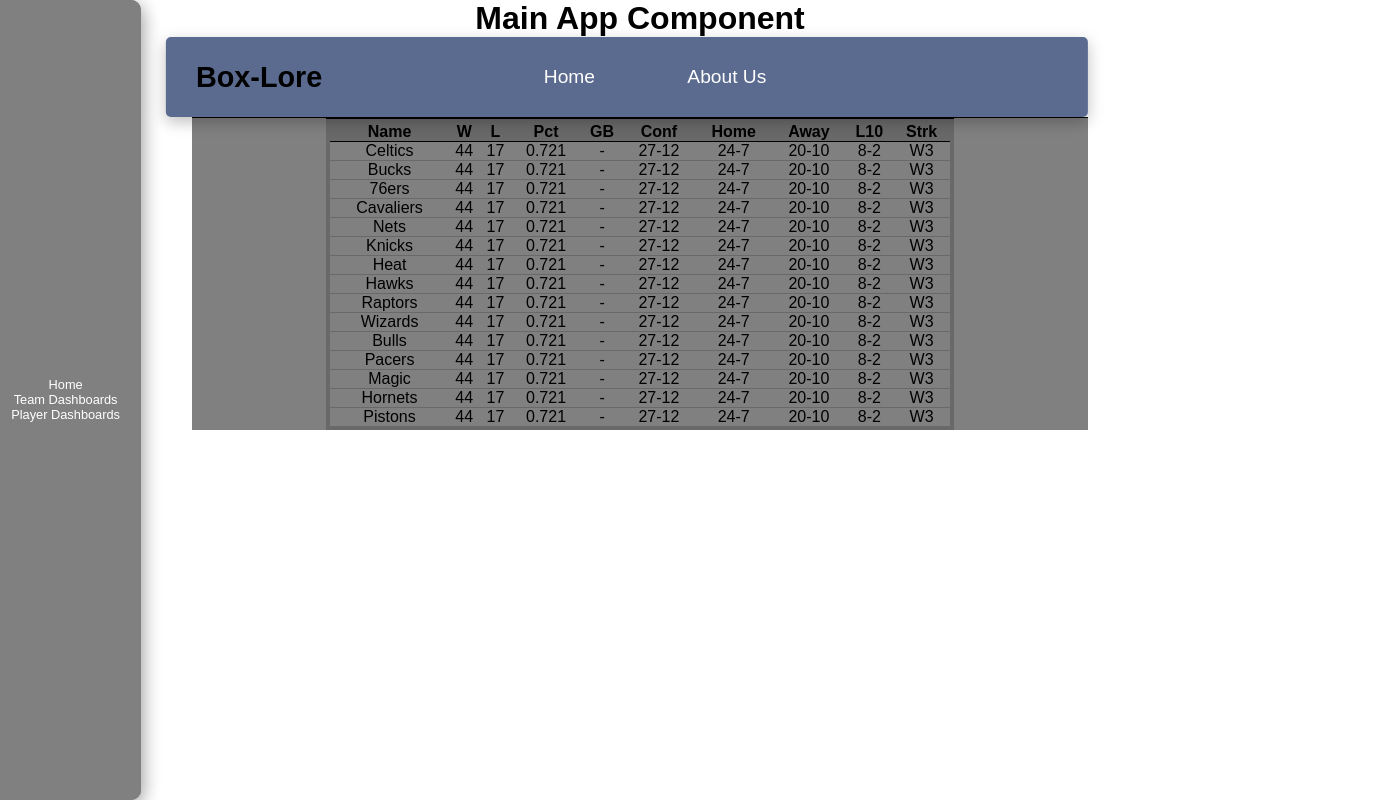
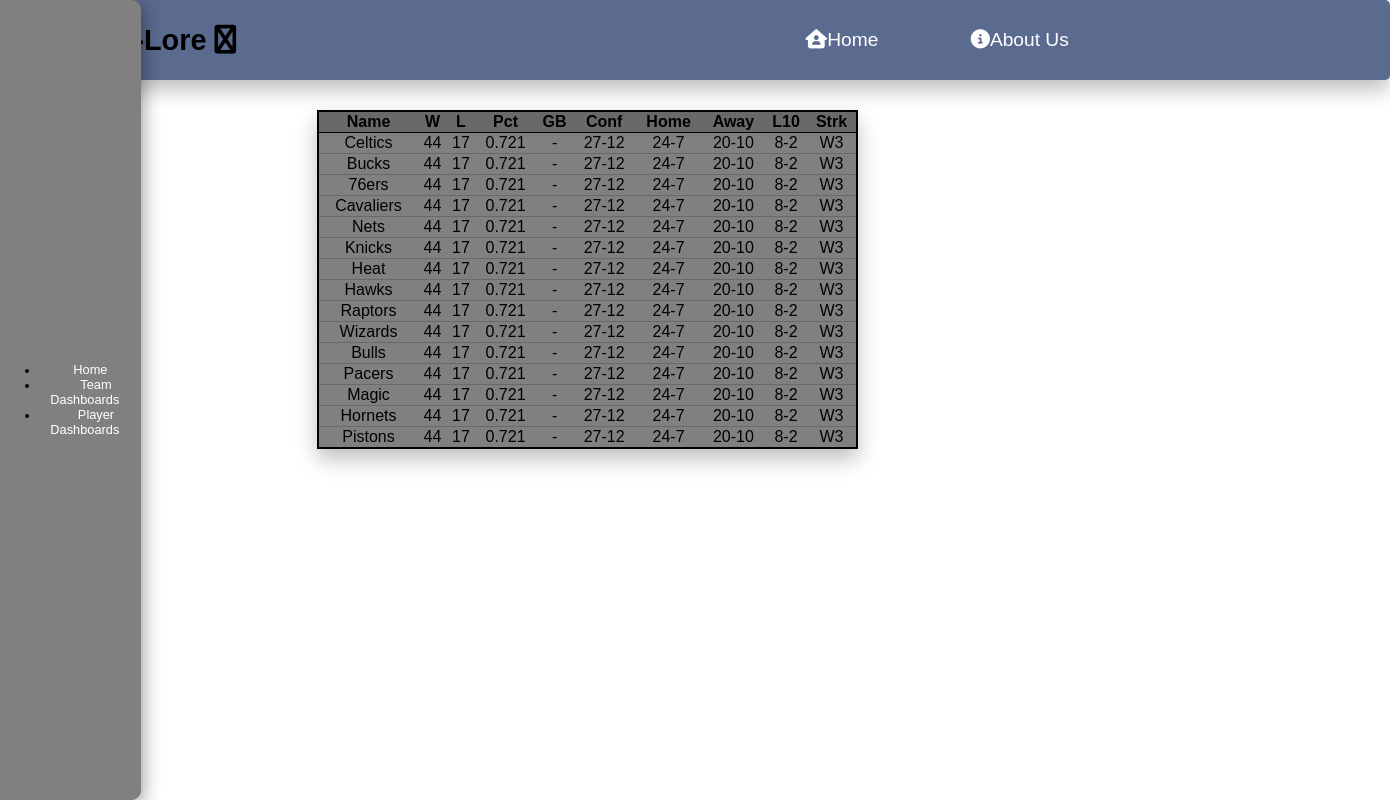
Before and after one commit to dyldrumm/box-lore, a React (Create React App) app in the folder client/react-app/: page / in a window 1280 px wide. Shown: the whole page, 1390 px wide, since content can reach past the window. Built offline with nearby package versions, Linux system fonts and the light colour scheme.

Commit message:
Presentation 2 Commit v1.0
Added Navbar and Standings Chart.  More to come

```diff
--- a/client/react-app/package.json
+++ b/client/react-app/package.json
@@ -6,11 +6,13 @@
     "@testing-library/jest-dom": "^5.16.5",
     "@testing-library/react": "^13.4.0",
     "@testing-library/user-event": "^13.5.0",
+    "font-awesome": "^4.7.0",
     "mysql": "^2.18.1",
     "mysql2": "^3.1.2",
     "react": "^18.2.0",
     "react-bootstrap": "^2.7.2",
     "react-dom": "^18.2.0",
+    "react-icons": "^4.7.1",
     "react-scripts": "^5.0.1",
     "react-table": "^7.8.0",
     "web-vitals": "^2.1.4"
--- a/client/react-app/public/index.html
+++ b/client/react-app/public/index.html
@@ -3,6 +3,7 @@
   <head>
     <meta charset="utf-8" />
     <link rel="icon" href="%PUBLIC_URL%/favicon.ico" />
+
     <meta name="viewport" content="width=device-width, initial-scale=1" />
     <meta name="theme-color" content="#000000" />
     <meta
@@ -25,6 +26,8 @@
       Learn how to configure a non-root public URL by running `npm run build`.
     -->
     <title>React App</title>
+    <link rel="stylesheet" href="https://cdnjs.cloudflare.com/ajax/libs/font-awesome/6.3.0/css/all.min.css"
+    integrity="sha512-SzlrxWUlpfuzQ+pcUCosxcglQRNAq/DZjVsC0lE40xsADsfeQoEypE+enwcOiGjk/bSuGGKHEyjSoQ1zVisanQ==" crossorigin="anonymous" referrerpolicy="no-referrer" />
   </head>
   <body>
     <noscript>You need to enable JavaScript to run this app.</noscript>
--- a/client/react-app/src/App.css
+++ b/client/react-app/src/App.css
@@ -1,24 +1,6 @@
-*{
-  margin: 0;
-  padding: 0;
-  box-sizing: border-box;
-  font-family: sans-serif;
-}
-
 .App {
   font-family: sans-serif;
   text-align: center;
-}
-
-.App-logo {
-  height: 40vmin;
-  pointer-events: none;
-}
-
-@media (prefers-reduced-motion: no-preference) {
-  .App-logo {
-    animation: App-logo-spin infinite 20s linear;
-  }
 }
 
 .App-header {
@@ -35,11 +17,10 @@
   color: #61dafb;
 }
 
-@keyframes App-logo-spin {
-  from {
-    transform: rotate(0deg);
-  }
-  to {
-    transform: rotate(360deg);
-  }
+.Navbar{
+  padding-bottom: 30px;
 }
+
+.StandingsTable{
+  padding-left: 15%;
+}
--- a/client/react-app/src/App.js
+++ b/client/react-app/src/App.js
@@ -8,9 +8,7 @@
 function App() {
   return (
     <div className="App">
-
-      <div className="content">
-        <h1>Main App Component</h1>
+      <div className="Navbar">
         <Navbar/>
       </div>
       <div className="Sidebar">
--- a/client/react-app/src/Components/Navbar/NavBar.css
+++ b/client/react-app/src/Components/Navbar/NavBar.css
@@ -6,12 +6,12 @@
     font-size: 1.2rem;
     padding: 0 30px;
     background-color: #5b6a8f;
-    box-shadow: 0 5px 15px rgba(0, 0, 0, 0.25);
-    width: 72%;
+    box-shadow: 0 10px 20px rgba(0, 0, 0, 0.25);
+    width: 100%;
     height: 80px;
     border-radius: 5px;
     top: 40px;
-    transform: translate(18%);
+    padding-left: 80px;
 }
  .nav-menu{
     display: grid;
--- a/client/react-app/src/Components/Sidebar/MenuData.js
+++ b/client/react-app/src/Components/Sidebar/MenuData.js
@@ -3,18 +3,18 @@
         title: "Home",
         url: "#",
         cName: "nav-links",
-        icon: "fa-solid fa-house-user",
+        icon: "fa-solid fa-house-user ",
     },
     {
         title: "Team Dashboards",
         url: "#",
         cName: "nav-links",
-        icon: "fa-solid fa-basketball-ball",
+        icon: "fa-solid fa-basketball-ball ",
     },
     {
         title: "Player Dashboards",
         url: "#",
         cName: "nav-links",
-        icon: "fa-solid fa-user-alt",
+        icon: "fa-solid fa-user-alt ",
     },
 ]
--- a/client/react-app/src/Components/StandingsTable/StandingsTable.css
+++ b/client/react-app/src/Components/StandingsTable/StandingsTable.css
@@ -1,25 +1,27 @@
 .StandingsTable {
-    background-color: gray;
-    margin-left: 15%;
-    margin-right:15%;
-    border-top: 1px solid black;
+    align-items: center;
+    width: 65%;
+}
 
-}
 table {
     table-layout: auto;
-    width:100%;
-    border: 4px solid dimgray;
+    width: 100%;
+    border: 2px solid black;
+    border-collapse: collapse;
+    align-items: center;
+    background-color: gray;
+    box-shadow: 0 10px 20px rgba(0, 0, 0, 0.25);
+}
 
-    border-collapse: collapse;
-
-}
 tr {
     border-bottom: 1px solid dimgray;
 }
+
 th {
     background: dimgray;
     border-bottom: 1px solid;
 }
+
 td {
-
+    padding: 1px;
 }
--- a/client/react-app/src/index.js
+++ b/client/react-app/src/index.js
@@ -3,6 +3,7 @@
 import './index.css';
 import App from './App';
 import reportWebVitals from './reportWebVitals';
+import Navbar from "./Components/Navbar/NavBar.js";
 
 const root = ReactDOM.createRoot(document.getElementById('root'));
 root.render(
```
Also changed, not shown: 1 other file (tests, documents, lock files or other folders).
